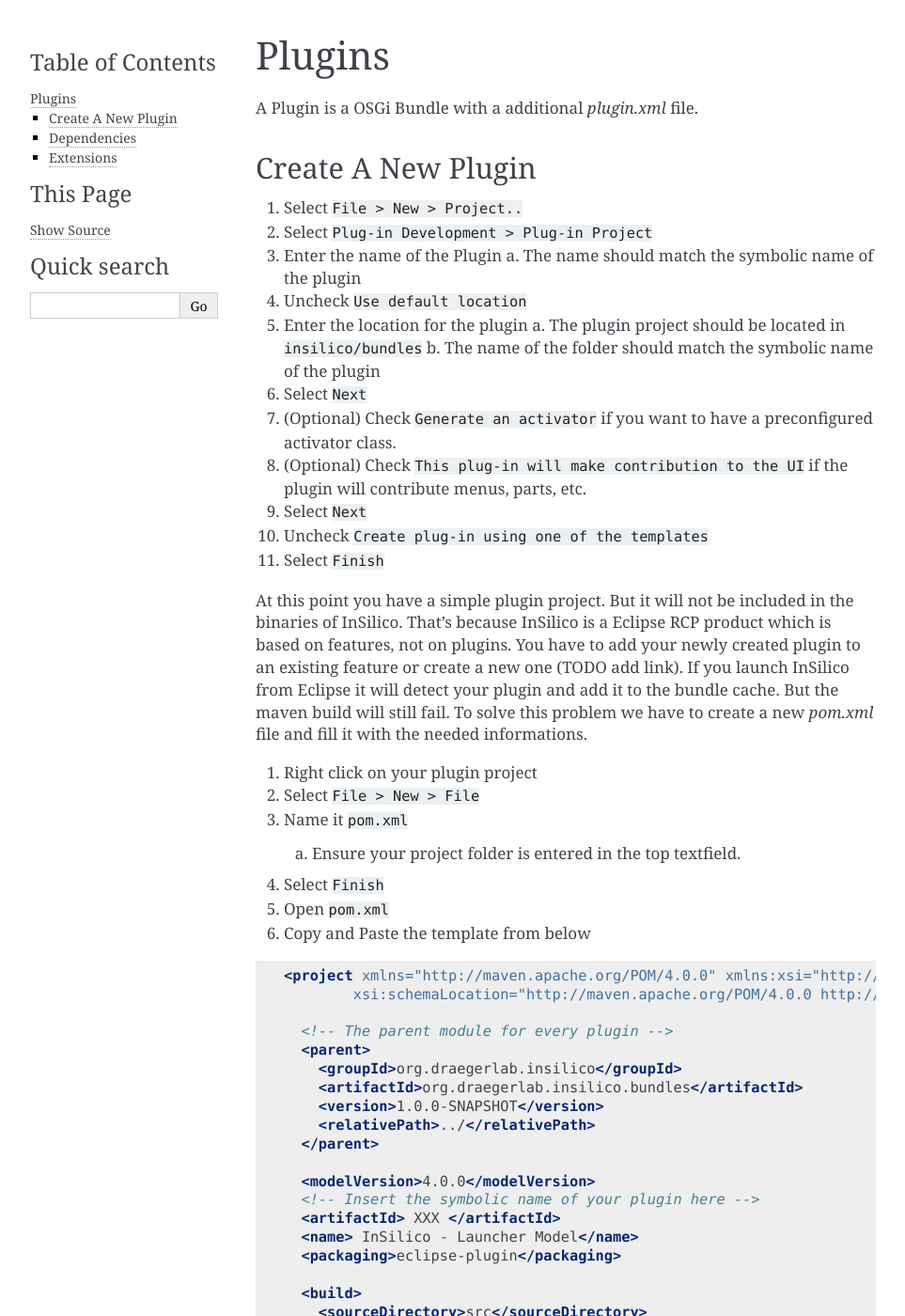
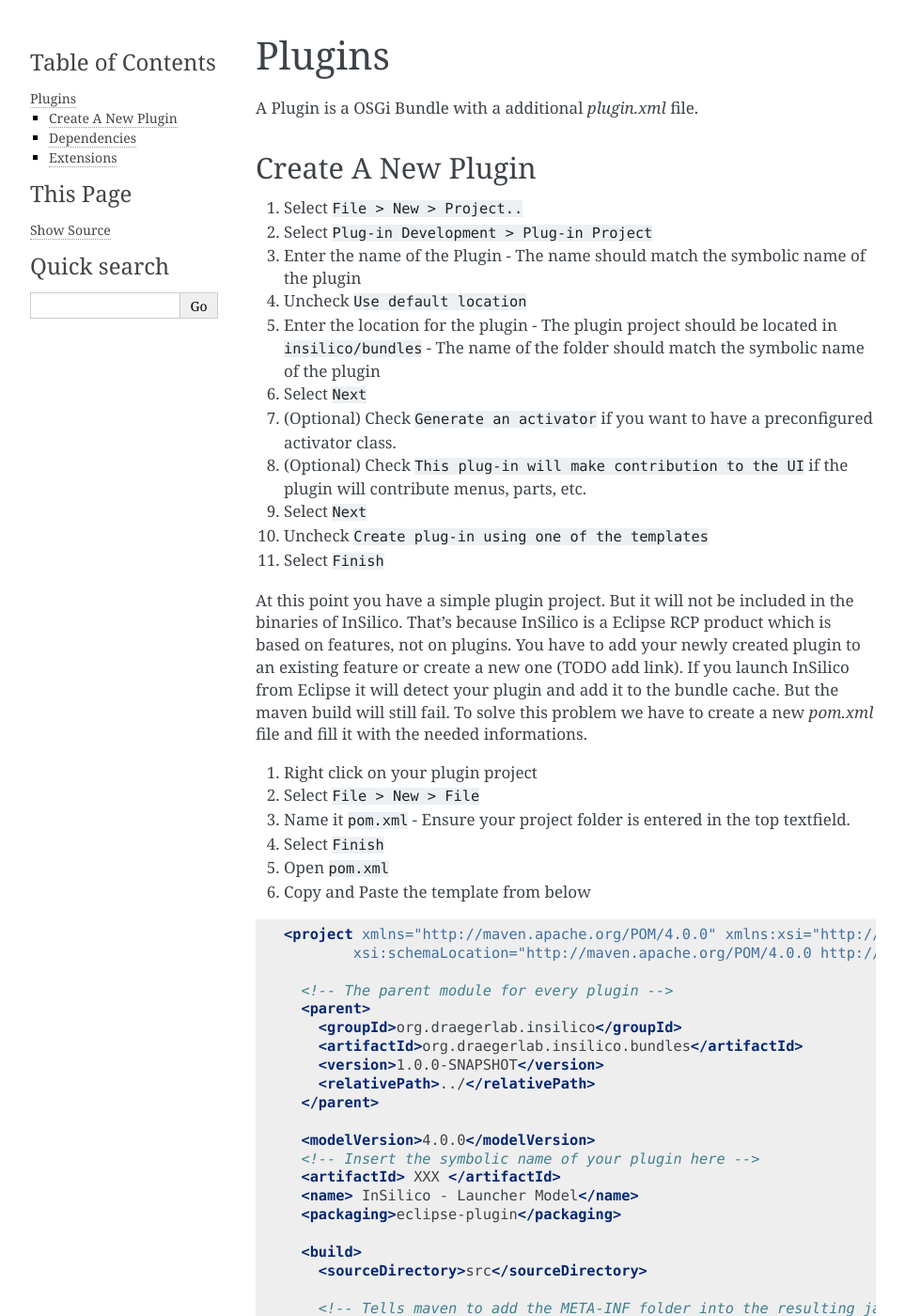
Before and after one commit to draeger-lab/insilico-docs, a Sphinx documentation site: the page built from docs/bundles/plugins.rst, in a window 1280 px wide and 1400 px high. Shown: the whole window at 94% size, without its empty margins (148-1111 px from the left). Built offline with Sphinx 7.4.7, drawn with Linux system fonts in a browser that asks for light colours.

Commit message:
fixed formatting

```diff
--- a/docs/bundles/plugins.rst
+++ b/docs/bundles/plugins.rst
@@ -10,11 +10,11 @@ Create A New Plugin
 1. Select :code:`File > New > Project..`
 2. Select :code:`Plug-in Development > Plug-in Project`
 3. Enter the name of the Plugin
-   a. The name should match the symbolic name of the plugin
+   - The name should match the symbolic name of the plugin
 4. Uncheck :code:`Use default location`
 5. Enter the location for the plugin
-   a. The plugin project should be located in :code:`insilico/bundles`
-   b. The name of the folder should match the symbolic name of the plugin
+   - The plugin project should be located in :code:`insilico/bundles`
+   - The name of the folder should match the symbolic name of the plugin
 6. Select :code:`Next`
 7. (Optional) Check :code:`Generate an activator` if you want to have a preconfigured activator class.
 8. (Optional) Check :code:`This plug-in will make contribution to the UI` if the plugin will contribute menus, parts, etc.
@@ -33,7 +33,7 @@ needed informations.
 1. Right click on your plugin project
 2. Select :code:`File > New > File`
 3. Name it :code:`pom.xml`
-  a. Ensure your project folder is entered in the top textfield.
+   - Ensure your project folder is entered in the top textfield.
 4. Select :code:`Finish`
 5. Open :code:`pom.xml`
 6. Copy and Paste the template from below
```
